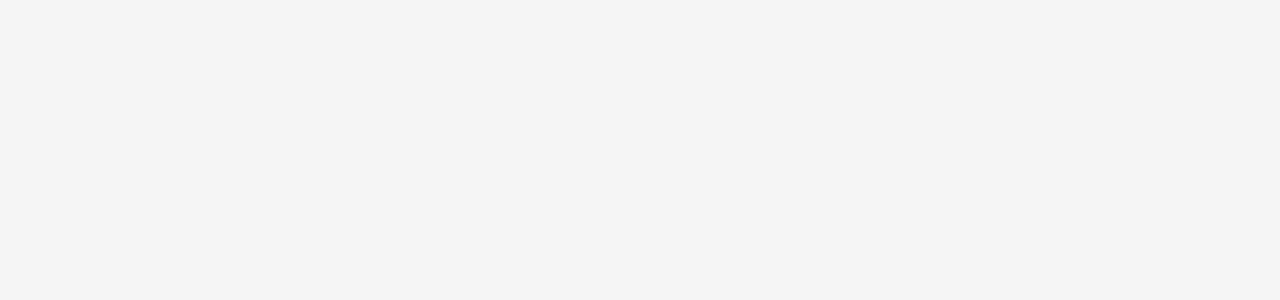
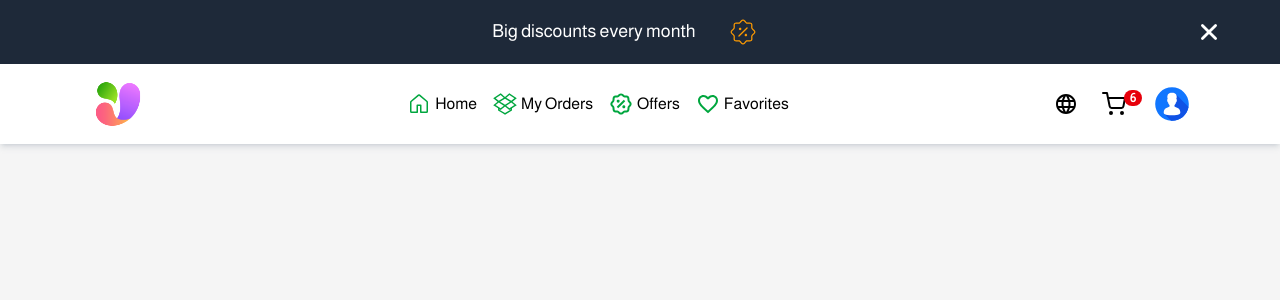
Before and after one commit to ali98nadhum/ecommerce-front, a React (Vite) app: page /register in a window 1280 px wide. Before the commit this address had no page. Shown: the top 300 px of the page. Built offline with nearby package versions, Linux system fonts and the light colour scheme.

Commit message:
create RegisterPage

```diff
--- a/src/App.jsx
+++ b/src/App.jsx
@@ -8,6 +8,7 @@ import DiscountPage from "../src/pages/DiscountPage/DiscountPage";
 import CategoryPage from './pages/CategoryPage/CategoryPage';
 import BrandsPage from './pages/BrandsPage/BrandsPage';
 import LatestProductsPage from './pages/LatestProductsPage/LatestProductsPage';
+import RegisterPage from "../src/pages/RegisterPage/RegisterPage";
 import Layout from "../src/components/Layout";
 
 function App() {
@@ -22,6 +23,7 @@ function App() {
         <Route path='/all-category' element={ <Layout> <CategoryPage/> </Layout> }/>
         <Route path='/all-brands' element={ <Layout> <BrandsPage/> </Layout> }/>
         <Route path='/latest-products' element={ <Layout> <LatestProductsPage/> </Layout> }/>
+        <Route path='/register' element={ <Layout> <RegisterPage/> </Layout> }/>
       </Routes>
       <BottomNavigation/>
     </>
--- /dev/null
+++ b/src/pages/RegisterPage/RegisterPage.jsx
@@ -0,0 +1,11 @@
+import React from 'react'
+
+const RegisterPage = () => {
+  return (
+    <div>
+
+    </div>
+  )
+}
+
+export default RegisterPage
```
